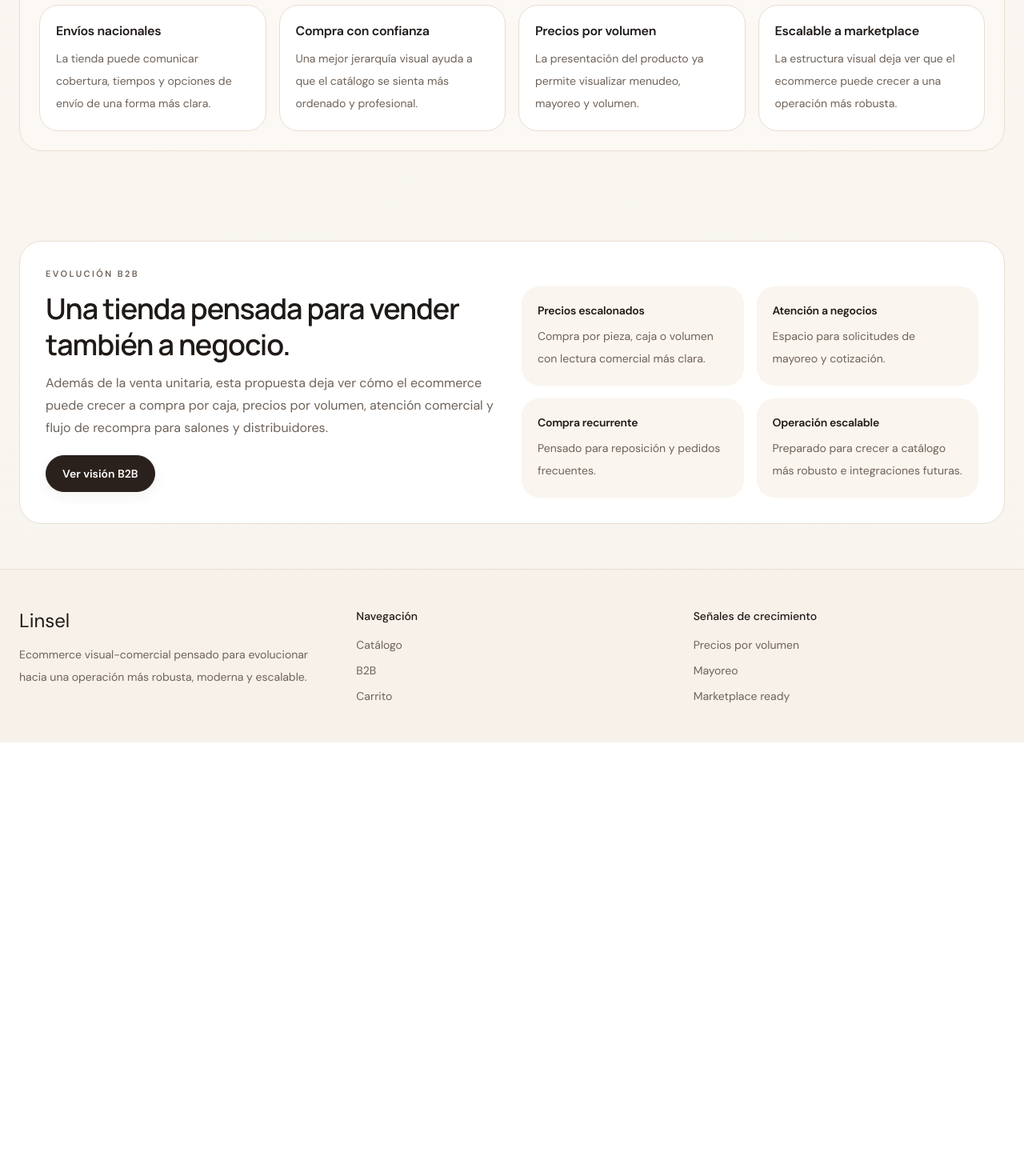
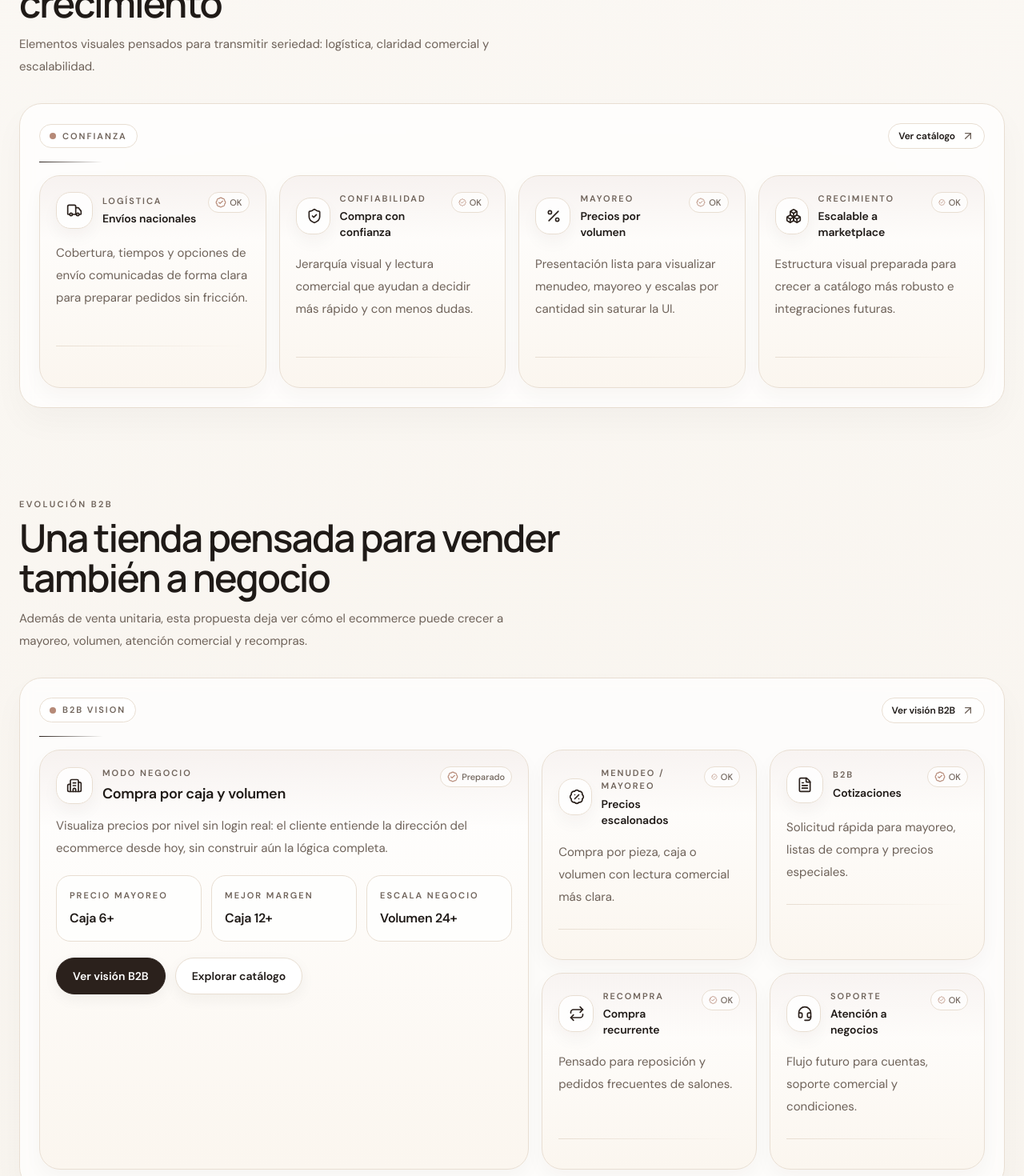
Before and after one commit to roiszs/mvp-belleza-distribuidora, a Next.js app: page / in a window 1280 px wide. Shown: the part 5740-7210 px from the top of the page at 80% size. Before the commit the page ends 6668 px from the top, so only its background shows below. Built offline with nearby package versions, Linux system fonts and the light colour scheme.

Commit message:
Mejorando frontend

```diff
--- a/src/components/home/B2BPreview.tsx
+++ b/src/components/home/B2BPreview.tsx
@@ -1,56 +1,180 @@
 import { Container } from '@/components/layout/Container'
+import { SectionHeader } from '@/components/layout/SectionHeader'
+import {
+Building2,
+BadgePercent,
+Repeat,
+FileText,
+Headset,
+ArrowUpRight,
+BadgeCheck,
+} from 'lucide-react'
 import { Button } from '@/components/ui/Button'
+
+const features = [
+{
+title: 'Precios escalonados',
+description: 'Compra por pieza, caja o volumen con lectura comercial más clara.',
+icon: BadgePercent,
+tag: 'Menudeo / Mayoreo',
+},
+{
+title: 'Cotizaciones',
+description: 'Solicitud rápida para mayoreo, listas de compra y precios especiales.',
+icon: FileText,
+tag: 'B2B',
+},
+{
+title: 'Compra recurrente',
+description: 'Pensado para reposición y pedidos frecuentes de salones.',
+icon: Repeat,
+tag: 'Recompra',
+},
+{
+title: 'Atención a negocios',
+description: 'Flujo futuro para cuentas, soporte comercial y condiciones.',
+icon: Headset,
+tag: 'Soporte',
+},
+]
 
 export function B2BPreview() {
 return (
 <section className="section-padding">
 <Container>
-<div className="grid gap-6 rounded-[28px] border border-[var(--color-line)] bg-white p-6 md:grid-cols-[1fr_1fr] md:p-8">
-<div>
-<p className="text-[11px] font-semibold uppercase tracking-[0.22em] text-[var(--color-muted)]">
-Evolución B2B
-</p>
-<h2 className="mt-3 font-display text-2xl font-semibold leading-tight tracking-[-0.03em] md:text-4xl">
-Una tienda pensada para vender también a negocio.
-</h2>
-<p className="mt-3 text-sm leading-7 text-[var(--color-muted)] md:text-base">
-Además de la venta unitaria, esta propuesta deja ver cómo el ecommerce puede crecer a
-compra por caja, precios por volumen, atención comercial y flujo de recompra para salones
-y distribuidores.
-</p>
+<SectionHeader
+eyebrow="Evolución B2B"
+title="Una tienda pensada para vender también a negocio"
+description="Además de venta unitaria, esta propuesta deja ver cómo el ecommerce puede crecer a mayoreo, volumen, atención comercial y recompras."
+/>
 
-        <div className="mt-5">
-          <Button href="/b2b">Ver visión B2B</Button>
+    <div className="relative mt-6 rounded-[28px] border border-[var(--color-line)] bg-white/70 p-4 shadow-[0_18px_40px_rgba(43,33,28,0.03)] backdrop-blur-sm md:p-6">
+      <div className="mb-4 flex items-center justify-between gap-3">
+        <div className="inline-flex items-center gap-2 rounded-full border border-[var(--color-line)] bg-white/80 px-3 py-1.5 text-[11px] font-semibold uppercase tracking-[0.18em] text-[var(--color-muted)]">
+          <span className="h-2 w-2 rounded-full bg-[var(--color-accent)]" />
+          B2B vision
         </div>
+
+        {/* CTA pro (solo desktop) */}
+        <a
+          href="/b2b"
+          className="hidden items-center gap-2 rounded-full border border-[var(--color-line)] bg-white/70 px-3 py-1.5 text-[12px] font-semibold tracking-[-0.01em] text-[var(--color-text)] transition hover:bg-white hover:shadow-[0_10px_20px_rgba(43,33,28,0.05)] md:inline-flex"
+        >
+          Ver visión B2B
+          <ArrowUpRight className="h-4 w-4 text-[var(--color-muted)]" />
+        </a>
+
+        {/* hint mobile */}
+        <p className="text-[11px] font-semibold uppercase tracking-[0.22em] text-[var(--color-muted)] md:hidden">
+          Desliza
+        </p>
       </div>
 
-      <div className="mt-6 -mx-4 flex snap-x snap-mandatory gap-4 overflow-x-auto hide-scrollbar px-4 pb-2 sm:mx-0 sm:grid sm:grid-cols-2 sm:overflow-visible sm:px-0 sm:pb-0">
-      <div className="w-[260px] shrink-0 snap-start rounded-[22px] bg-[#faf5ef] p-5 sm:w-auto">
-          <p className="text-sm font-semibold tracking-[-0.02em]">Precios escalonados</p>
-          <p className="mt-2 text-sm leading-7 text-[var(--color-muted)]">
-            Compra por pieza, caja o volumen con lectura comercial más clara.
+      <div className="mb-4 h-px w-20 bg-[linear-gradient(90deg,var(--color-accent-dark),transparent)]" />
+
+      {/* Bloque “wow” (sin backend): tarjeta comercial */}
+      <div className="grid gap-4 lg:grid-cols-[1.05fr_0.95fr]">
+        <div className="relative overflow-hidden rounded-[26px] border border-[var(--color-line)] bg-[linear-gradient(180deg,#ffffff_0%,#fbf6ef_100%)] p-5 shadow-[0_10px_24px_rgba(43,33,28,0.03)]">
+          <div className="pointer-events-none absolute inset-x-0 top-0 h-24 bg-[linear-gradient(180deg,rgba(182,138,120,0.14),transparent)] opacity-80" />
+
+          <div className="relative flex items-start justify-between gap-4">
+            <div className="flex items-center gap-3">
+              <div className="rounded-[18px] border border-[var(--color-line)] bg-white/80 p-3 shadow-[0_10px_20px_rgba(43,33,28,0.04)]">
+                <Building2 className="h-5 w-5 text-[var(--color-accent-dark)]" />
+              </div>
+              <div>
+                <p className="text-[11px] font-semibold uppercase tracking-[0.18em] text-[var(--color-muted)]">
+                  Modo negocio
+                </p>
+                <h3 className="mt-1 text-lg font-semibold tracking-[-0.02em] text-[var(--color-text)]">
+                  Compra por caja y volumen
+                </h3>
+              </div>
+            </div>
+
+            <span className="inline-flex items-center gap-1 rounded-full border border-[var(--color-line)] bg-white/70 px-2 py-1 text-[11px] font-medium text-[var(--color-muted)]">
+              <BadgeCheck className="h-3.5 w-3.5 text-[var(--color-accent)]" />
+              Preparado
+            </span>
+          </div>
+
+          <p className="relative mt-3 max-w-xl text-[14px] leading-7 text-[var(--color-muted)] md:text-[15px]">
+            Visualiza precios por nivel sin login real: el cliente entiende la dirección del
+            ecommerce desde hoy, sin construir aún la lógica completa.
           </p>
+
+          <div className="relative mt-5 grid gap-3 sm:grid-cols-3">
+            {[
+              { label: 'Caja 6+', sub: 'Precio mayoreo' },
+              { label: 'Caja 12+', sub: 'Mejor margen' },
+              { label: 'Volumen 24+', sub: 'Escala negocio' },
+            ].map((x) => (
+              <div
+                key={x.label}
+                className="rounded-[18px] border border-[var(--color-line)] bg-white/70 p-4 transition duration-300 hover:-translate-y-0.5 hover:shadow-[0_14px_26px_rgba(43,33,28,0.06)]"
+              >
+                <p className="text-[11px] font-semibold uppercase tracking-[0.18em] text-[var(--color-muted)]">
+                  {x.sub}
+                </p>
+                <p className="mt-2 text-base font-semibold tracking-[-0.02em] text-[var(--color-text)]">
+                  {x.label}
+                </p>
+              </div>
+            ))}
+          </div>
+
+          <div className="relative mt-5 flex flex-col gap-3 sm:flex-row sm:items-center">
+            <Button href="/b2b">Ver visión B2B</Button>
+            <Button href="/catalogo" variant="secondary">
+              Explorar catálogo
+            </Button>
+          </div>
         </div>
 
-        <div className="w-[260px] shrink-0 snap-start rounded-[22px] bg-[#faf5ef] p-5 sm:w-auto">
-          <p className="text-sm font-semibold tracking-[-0.02em]">Atención a negocios</p>
-          <p className="mt-2 text-sm leading-7 text-[var(--color-muted)]">
-            Espacio para solicitudes de mayoreo y cotización.
-          </p>
-        </div>
+        {/* Cards features: carrusel mobile / grid desktop */}
+        <div className="relative">
+          <div className="mt-0 flex snap-x snap-mandatory gap-4 overflow-x-auto px-4 pb-2 hide-scrollbar lg:grid lg:grid-cols-2 lg:overflow-visible lg:px-0 lg:pb-0">
+            {features.map((item) => {
+              const Icon = item.icon
+              return (
+                <article
+                  key={item.title}
+                  className="group relative w-[min(86vw,320px)] shrink-0 snap-center overflow-hidden rounded-[26px] border border-[var(--color-line)] bg-[linear-gradient(180deg,#ffffff_0%,#fbf6ef_100%)] p-4 shadow-[0_10px_24px_rgba(43,33,28,0.035)] transition duration-300 hover:-translate-y-1 hover:shadow-[0_18px_38px_rgba(43,33,28,0.06)] hover:border-[var(--color-accent)]/35 active:scale-[0.99] active:shadow-[0_14px_28px_rgba(43,33,28,0.07)] lg:w-auto lg:p-5"
+                >
+                  <div className="pointer-events-none absolute inset-x-0 top-0 h-20 bg-[linear-gradient(180deg,rgba(182,138,120,0.14),transparent)] opacity-70" />
 
-        <div className="w-[260px] shrink-0 snap-start rounded-[22px] bg-[#faf5ef] p-5 sm:w-auto">
-          <p className="text-sm font-semibold tracking-[-0.02em]">Compra recurrente</p>
-          <p className="mt-2 text-sm leading-7 text-[var(--color-muted)]">
-            Pensado para reposición y pedidos frecuentes.
-          </p>
-        </div>
+                  <div className="relative flex items-start justify-between gap-3">
+                    <div className="flex items-center gap-3">
+                      <div className="rounded-[18px] border border-[var(--color-line)] bg-white/80 p-3 shadow-[0_10px_20px_rgba(43,33,28,0.04)]">
+                        <Icon className="h-5 w-5 text-[var(--color-accent-dark)]" />
+                      </div>
+                      <div>
+                        <p className="text-[11px] font-semibold uppercase tracking-[0.18em] text-[var(--color-muted)]">
+                          {item.tag}
+                        </p>
+                        <p className="mt-1 text-sm font-semibold tracking-[-0.01em] text-[var(--color-text)]">
+                          {item.title}
+                        </p>
+                      </div>
+                    </div>
 
-        <div className="w-[260px] shrink-0 snap-start rounded-[22px] bg-[#faf5ef] p-5 sm:w-auto">
-          <p className="text-sm font-semibold tracking-[-0.02em]">Operación escalable</p>
-          <p className="mt-2 text-sm leading-7 text-[var(--color-muted)]">
-            Preparado para crecer a catálogo más robusto e integraciones futuras.
-          </p>
+                    <span className="inline-flex items-center gap-1 rounded-full border border-[var(--color-line)] bg-white/70 px-2 py-1 text-[11px] font-medium text-[var(--color-muted)]">
+                      <BadgeCheck className="h-3.5 w-3.5 text-[var(--color-accent)]" />
+                      OK
+                    </span>
+                  </div>
+
+                  <p className="relative mt-4 min-h-[84px] text-[14px] leading-7 text-[var(--color-muted)] md:min-h-[90px] md:text-[15px]">
+                    {item.description}
+                  </p>
+
+                  <div className="relative mt-5 h-px w-full bg-[linear-gradient(90deg,var(--color-line),transparent)]" />
+
+                  <div className="pointer-events-none relative mt-4 h-[1px] w-0 bg-[var(--color-accent)] opacity-0 transition-all duration-300 group-hover:w-20 group-hover:opacity-100" />
+                </article>
+              )
+            })}
+          </div>
         </div>
       </div>
     </div>
--- a/src/components/home/TrustBadges.tsx
+++ b/src/components/home/TrustBadges.tsx
@@ -1,48 +1,126 @@
 import { Container } from '@/components/layout/Container'
+import { SectionHeader } from '@/components/layout/SectionHeader'
+import {
+Truck,
+ShieldCheck,
+Percent,
+Boxes,
+ArrowUpRight,
+BadgeCheck,
+} from 'lucide-react'
 
 const items = [
 {
 title: 'Envíos nacionales',
-text: 'La tienda puede comunicar cobertura, tiempos y opciones de envío de una forma más clara.',
+description:
+'Cobertura, tiempos y opciones de envío comunicadas de forma clara para preparar pedidos sin fricción.',
+icon: Truck,
+tag: 'Logística',
 },
 {
 title: 'Compra con confianza',
-text: 'Una mejor jerarquía visual ayuda a que el catálogo se sienta más ordenado y profesional.',
+description:
+'Jerarquía visual y lectura comercial que ayudan a decidir más rápido y con menos dudas.',
+icon: ShieldCheck,
+tag: 'Confiabilidad',
 },
 {
 title: 'Precios por volumen',
-text: 'La presentación del producto ya permite visualizar menudeo, mayoreo y volumen.',
+description:
+'Presentación lista para visualizar menudeo, mayoreo y escalas por cantidad sin saturar la UI.',
+icon: Percent,
+tag: 'Mayoreo',
 },
 {
 title: 'Escalable a marketplace',
-text: 'La estructura visual deja ver que el ecommerce puede crecer a una operación más robusta.',
+description:
+'Estructura visual preparada para crecer a catálogo más robusto e integraciones futuras.',
+icon: Boxes,
+tag: 'Crecimiento',
 },
 ]
 
 export function TrustBadges() {
 return (
-<section className="section-padding pt-2 md:pt-4">
+<section className="section-padding">
 <Container>
-<div className="rounded-[28px] border border-[var(--color-line)] bg-[#fcf8f3] p-5 md:p-6">
-<div className="mb-5">
-<p className="text-[11px] font-semibold uppercase tracking-[0.18em] text-[var(--color-muted)]">
-Confianza
-</p>
-<h3 className="mt-2 text-2xl font-semibold tracking-[-0.03em]">
-Señales claras de compra y crecimiento
-</h3>
-</div>
+<SectionHeader
+eyebrow="Confianza"
+title="Señales claras de compra y crecimiento"
+description="Elementos visuales pensados para transmitir seriedad: logística, claridad comercial y escalabilidad."
+/>
 
-<div className="mt-5 -mx-4 flex snap-x snap-mandatory gap-4 overflow-x-auto hide-scrollbar px-4 pb-2 md:mx-0 md:grid md:grid-cols-2 md:overflow-visible md:px-0 md:pb-0 xl:grid-cols-4">
-        {items.map((item) => (
-          <div
-            key={item.title}
-            className="w-[260px] shrink-0 snap-start rounded-[24px] border border-[var(--color-line)] bg-white p-5 transition duration-300 hover:-translate-y-1 hover:shadow-[0_16px_32px_rgba(43,33,28,0.05)] md:w-auto"
-          >
-            <h3 className="text-base font-semibold tracking-[-0.02em]">{item.title}</h3>
-            <p className="mt-2 text-sm leading-7 text-[var(--color-muted)]">{item.text}</p>
-          </div>
-        ))}
+
+    <div className="relative mt-6 rounded-[28px] border border-[var(--color-line)] bg-white/70 p-4 shadow-[0_18px_40px_rgba(43,33,28,0.03)] backdrop-blur-sm md:p-6">
+      <div className="mb-4 flex items-center justify-between gap-3">
+        <div className="inline-flex items-center gap-2 rounded-full border border-[var(--color-line)] bg-white/80 px-3 py-1.5 text-[11px] font-semibold uppercase tracking-[0.18em] text-[var(--color-muted)]">
+          <span className="h-2 w-2 rounded-full bg-[var(--color-accent)]" />
+          Confianza
+        </div>
+
+        {/* CTA pro (solo desktop) */}
+        <a
+          href="/catalogo"
+          className="hidden items-center gap-2 rounded-full border border-[var(--color-line)] bg-white/70 px-3 py-1.5 text-[12px] font-semibold tracking-[-0.01em] text-[var(--color-text)] transition hover:bg-white hover:shadow-[0_10px_20px_rgba(43,33,28,0.05)] md:inline-flex"
+        >
+          Ver catálogo
+          <ArrowUpRight className="h-4 w-4 text-[var(--color-muted)]" />
+        </a>
+
+        {/* hint mobile */}
+        <p className="text-[11px] font-semibold uppercase tracking-[0.22em] text-[var(--color-muted)] md:hidden">
+          Desliza
+        </p>
+      </div>
+
+      <div className="mb-4 h-px w-20 bg-[linear-gradient(90deg,var(--color-accent-dark),transparent)]" />
+
+      {/* Carrusel centrado (sin peek) / Grid desktop */}
+      <div className="mt-4 flex snap-x snap-mandatory gap-4 overflow-x-auto px-4 pb-2 hide-scrollbar md:mx-0 md:mt-0 md:grid md:grid-cols-2 md:overflow-visible md:px-0 md:pb-0 xl:grid-cols-4">
+        {items.map((item) => {
+          const Icon = item.icon
+
+          return (
+            <article
+              key={item.title}
+              className="group relative w-[min(86vw,320px)] shrink-0 snap-center overflow-hidden rounded-[26px] border border-[var(--color-line)] bg-[linear-gradient(180deg,#ffffff_0%,#fbf6ef_100%)] p-4 shadow-[0_10px_24px_rgba(43,33,28,0.035)] transition duration-300 hover:-translate-y-1 hover:shadow-[0_18px_38px_rgba(43,33,28,0.06)] hover:border-[var(--color-accent)]/35 active:scale-[0.99] active:shadow-[0_14px_28px_rgba(43,33,28,0.07)] md:w-auto md:p-5"
+            >
+              {/* top highlight */}
+              <div className="pointer-events-none absolute inset-x-0 top-0 h-20 bg-[linear-gradient(180deg,rgba(182,138,120,0.16),transparent)] opacity-70" />
+
+              <div className="relative flex items-start justify-between gap-3">
+                <div className="flex items-center gap-3">
+                  <div className="rounded-[18px] border border-[var(--color-line)] bg-white/80 p-3 shadow-[0_10px_20px_rgba(43,33,28,0.04)]">
+                    <Icon className="h-5 w-5 text-[var(--color-accent-dark)]" />
+                  </div>
+
+                  <div>
+                    <p className="text-[11px] font-semibold uppercase tracking-[0.18em] text-[var(--color-muted)]">
+                      {item.tag}
+                    </p>
+                    <p className="mt-1 text-sm font-semibold tracking-[-0.01em] text-[var(--color-text)]">
+                      {item.title}
+                    </p>
+                  </div>
+                </div>
+
+                <span className="inline-flex items-center gap-1 rounded-full border border-[var(--color-line)] bg-white/70 px-2 py-1 text-[11px] font-medium text-[var(--color-muted)]">
+                  <BadgeCheck className="h-3.5 w-3.5 text-[var(--color-accent)]" />
+                  OK
+                </span>
+              </div>
+
+              <p className="relative mt-4 min-h-[96px] text-[14px] leading-7 text-[var(--color-muted)] md:min-h-[110px] md:text-[15px]">
+                {item.description}
+              </p>
+
+              <div className="relative mt-5 h-px w-full bg-[linear-gradient(90deg,var(--color-line),transparent)]" />
+
+              {/* micro-acento */}
+              <div className="pointer-events-none relative mt-4 h-[1px] w-0 bg-[var(--color-accent)] opacity-0 transition-all duration-300 group-hover:w-20 group-hover:opacity-100" />
+            </article>
+          )
+        })}
       </div>
     </div>
   </Container>
```
